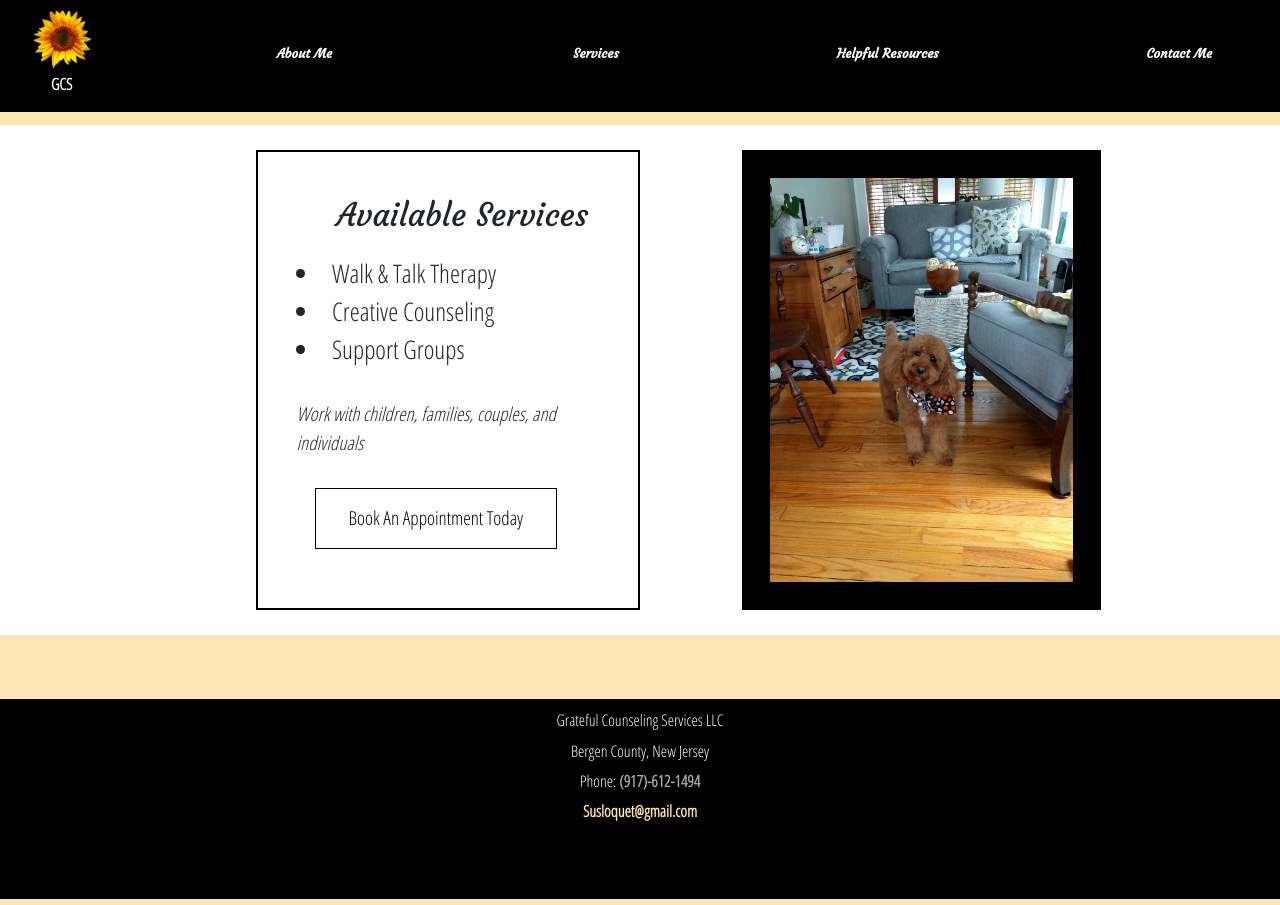
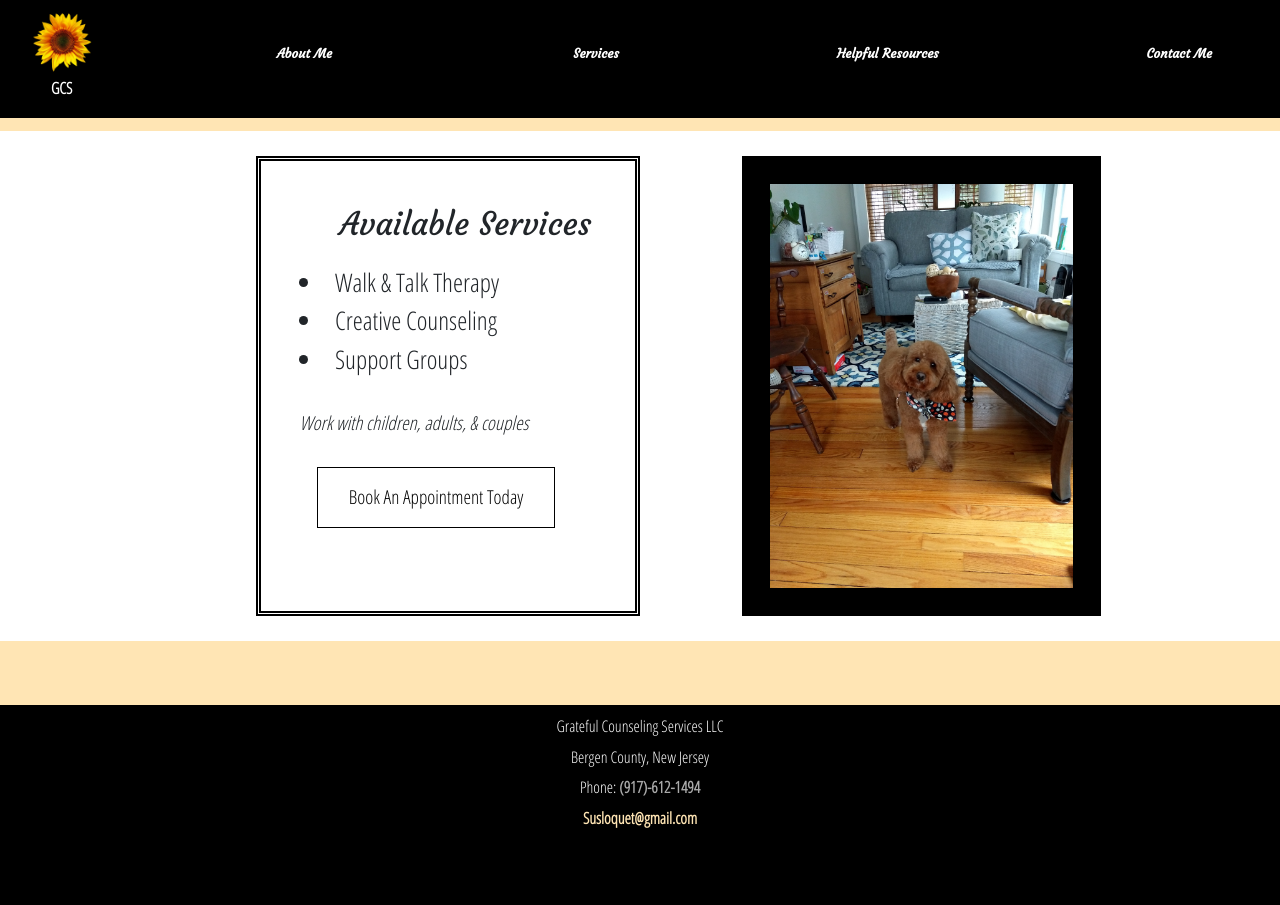
Before and after one commit to JayZonday/sus-home, a React (Create React App) app: page /services in a window 1280 px wide. Built offline with nearby package versions, Linux system fonts and the light colour scheme.

Commit message:
small change nothing of real important

```diff
--- a/src/components/Service/index.css
+++ b/src/components/Service/index.css
@@ -22,7 +22,7 @@
   margin-left: 20%;
   margin-top: 2%;
   font-size: 2vw;
-  border: 2px solid black;
+  border: 5px double black;
   padding: 3%;
   width: 30%;
   height: auto;
@@ -43,7 +43,7 @@
   transition: .25s ease-in-out;
 }
 .appt-mailer:hover{
-  color: white;
+  color: #FFE5B4;
   background: black;
 }
 @media only screen and (max-width: 750px) {
--- a/src/components/Service/index.js
+++ b/src/components/Service/index.js
@@ -14,7 +14,7 @@ class Service extends Component {
           <li>Walk & Talk Therapy</li>
           <li>Creative Counseling</li>
           <li>Support Groups</li>
-          <div className='work-group'>Work with children, families, couples, and individuals</div>
+          <div className='work-group'>Work with children, adults, & couples</div>
           <a href='mailto:susloquet@gmail.com?subject=Initial%20Appointment%20Setup'  target='_blank' rel="noopener noreferrer" >
             <button className='appt-mailer'>Book An Appointment Today</button>
           </a>
--- a/src/components/TopNav/index.css
+++ b/src/components/TopNav/index.css
@@ -17,6 +17,7 @@
   font-family: 'Courgette', cursive;
   margin: 2%;
   padding: .5%;
+  padding-bottom: 1%;
   border-radius: 100%;
 }
 a:hover, a, a:active{
```
